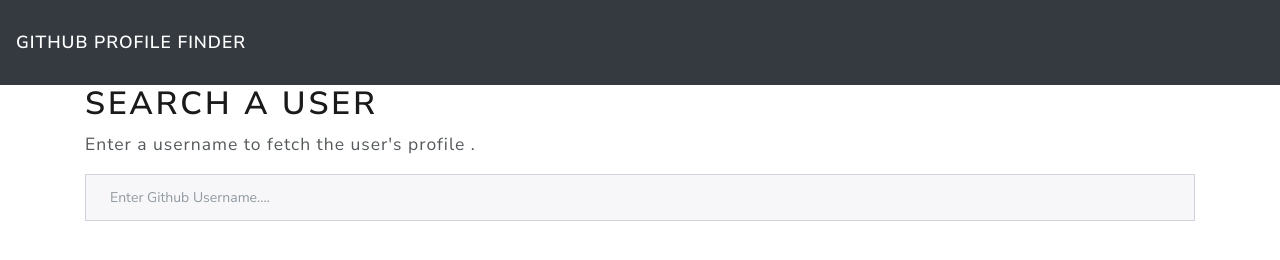
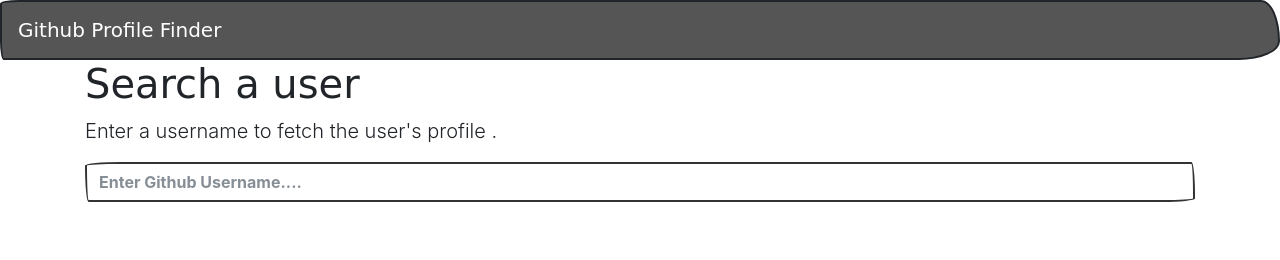
Before and after one commit to thisisanish/github-api, a plain HTML site: page index.html in a window 1280 px wide. Drawn offline with nearby package versions, Linux system fonts and the light colour scheme; a web font is replaced by a local one.

Commit message:
updated theme

```diff
--- a/index.html
+++ b/index.html
@@ -11,7 +11,7 @@
     <title>Github User Finder</title>
 
     <!-- Bootstrap core CSS -->
-    <link href="https://bootswatch.com/4/lux/bootstrap.min.css" rel="stylesheet">
+    <link href="https://bootswatch.com/4/sketchy/bootstrap.min.css" rel="stylesheet">
 
     <!-- Custom styles for this template -->
 
```
